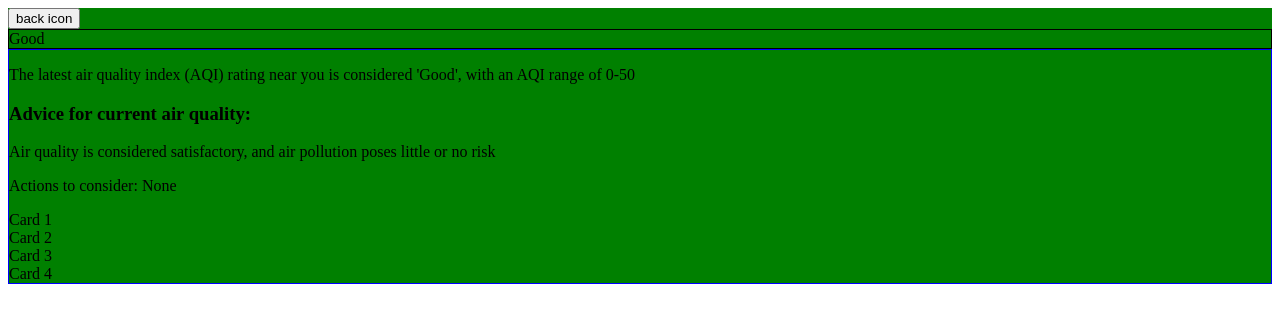
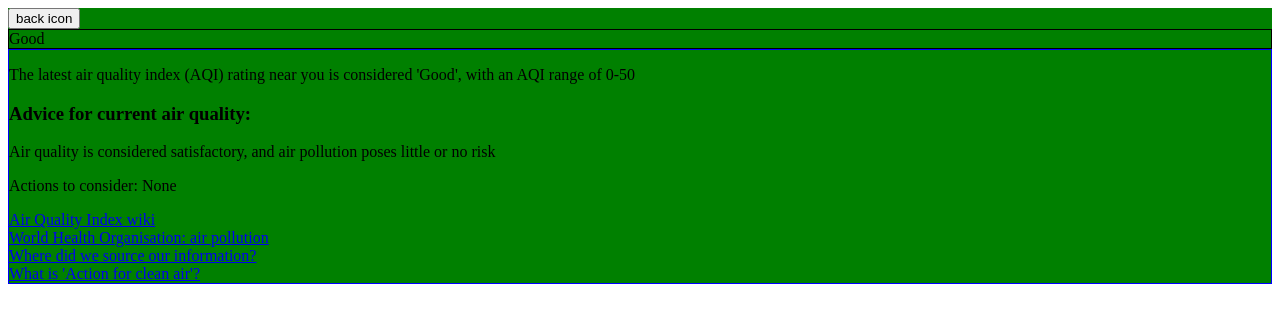
Before and after one commit to T-J-D-Cavey/Pollution-Checker, a React (Create React App) app: page / in a window 1280 px wide. Both pictures are taken after a click on the button "image of button". Shown: the top 322 px of the page. Built offline with nearby package versions, Linux system fonts and the light colour scheme; no server answers.

Commit message:
finish cards

```diff
--- a/src/components/CardComponent.js
+++ b/src/components/CardComponent.js
@@ -1,10 +1,18 @@
 export function CardComponent() {
     return (
         <div>
-            <div>Card 1</div>
-            <div>Card 2</div>
-            <div>Card 3</div>
-            <div>Card 4</div>
+            <a href='https://en.wikipedia.org/wiki/Air_quality_index' target='_blank'>
+                <div>Air Quality Index wiki</div>
+            </a>
+            <a href='https://www.who.int/news-room/fact-sheets/detail/ambient-(outdoor)-air-quality-and-health' target='_blank'>
+                <div>World Health Organisation: air pollution</div>
+            </a>
+            <a href='https://waqi.info/' target='_blank'>
+                <div>Where did we source our information?</div>
+            </a>
+            <a href='https://www.actionforcleanair.org.uk/' target='_blank'>
+                <div>What is 'Action for clean air'?</div>
+            </a>
         </div>
     )
 }
```
